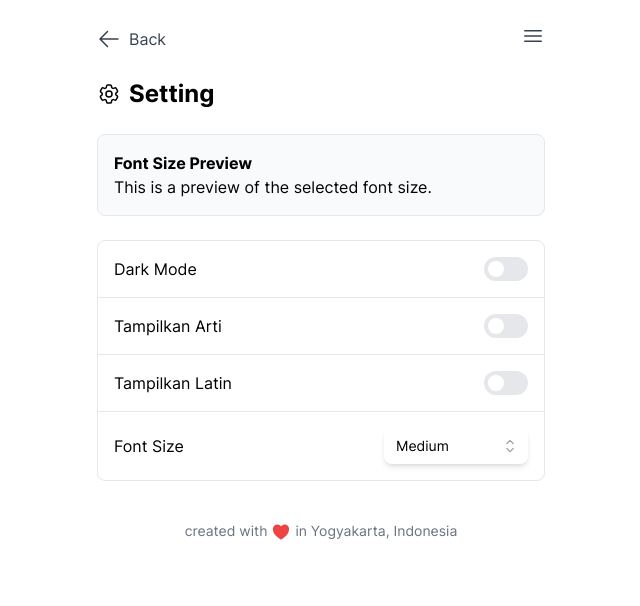
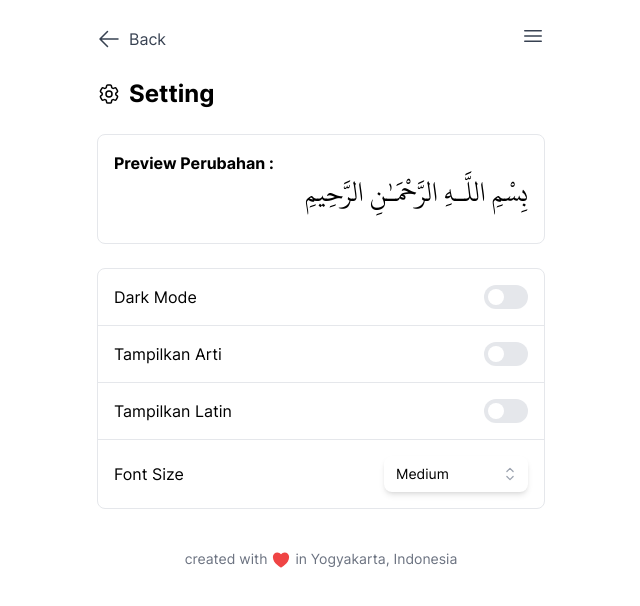
Before and after one commit to aliifam/almatsurat, a React (Vite) app: page /setting in a window 1280 px wide. Shown: the top 606 px of the page, without its empty margins (319-959 px from the left). Built offline with nearby package versions, Linux system fonts and the light colour scheme.

Commit message:
feat: integrate setting with preview

```diff
--- a/src/pages/Setting.tsx
+++ b/src/pages/Setting.tsx
@@ -18,9 +18,9 @@ import { useThemeContext } from "../hooks/useThemeContext";
 
 // Font size options
 const fontSizes = [
-  { name: "Small", value: "small", size: "text-sm" },
-  { name: "Medium", value: "medium", size: "text-base" },
-  { name: "Large", value: "large", size: "text-lg" },
+  { name: "Small", value: "small", size: "text-2xl" },
+  { name: "Medium", value: "medium", size: "text-3xl" },
+  { name: "Large", value: "large", size: "text-4xl" },
 ];
 
 export const Setting = () => {
@@ -53,10 +53,22 @@ export const Setting = () => {
 
         {/* Font Preview */}
         <div
-          className={`mt-6 p-4 border rounded-lg bg-gray-50 ${selectedFontSize.size}`}
+          className={`mt-6 p-4 border rounded-lg bg-gray-50 ${
+            theme === "dark" ? "bg-gray-800 text-white" : "bg-white text-black"
+          }`}
         >
-          <p className="font-bold">Font Size Preview</p>
-          <p>This is a preview of the selected font size.</p>
+          <p className="font-bold">Preview Perubahan :</p>
+          <p className={`text-right font-arabic ${selectedFontSize.size} mb-4`}>
+            بِسْمِ اللَّـهِ الرَّحْمَـٰنِ الرَّحِيمِ
+          </p>
+
+          {latinVisible && (
+            <p className="italic">Bismi llāhi ar-raḥmāni ar-raḥīm</p>
+          )}
+
+          {translationVisible && (
+            <p>Dengan nama Allah Yang Maha Pengasih, Maha Penyayang</p>
+          )}
         </div>
 
         {/* Settings Group */}
```
